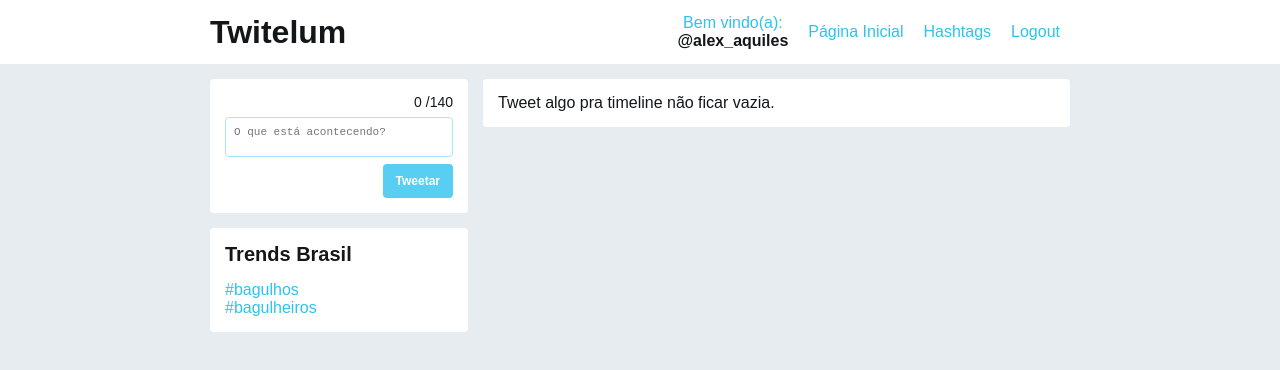
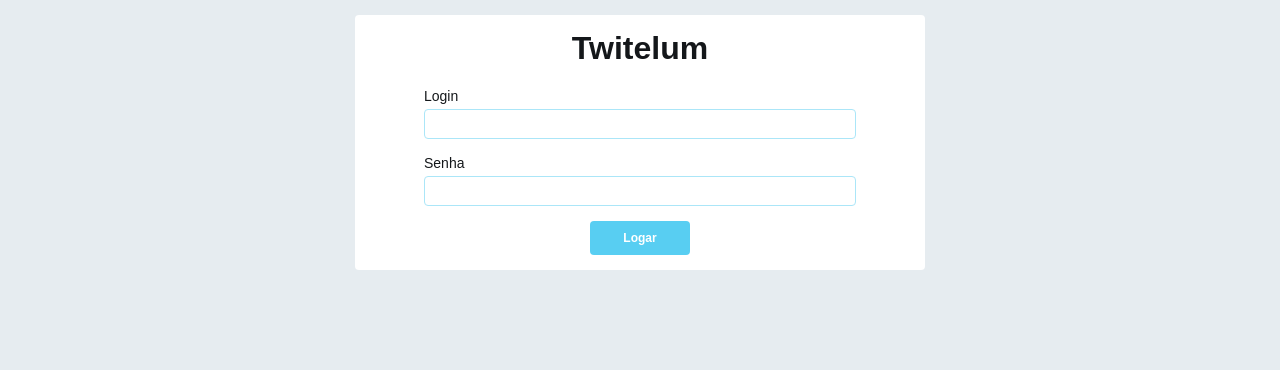
Before and after one commit to alexandreaquiles/react7804, a React (Create React App) app: page /login in a window 1280 px wide. Shown: the top 370 px of the page. Built offline with nearby package versions, Linux system fonts and the light colour scheme.

Commit message:
Capítulo 12 EXERCÍCIO: Roteamento, a página de login e a organização das rotas

```diff
--- a/package.json
+++ b/package.json
@@ -5,6 +5,7 @@
   "dependencies": {
     "react": "^16.4.1",
     "react-dom": "^16.4.1",
+    "react-router-dom": "^4.3.1",
     "react-scripts": "1.1.4"
   },
   "scripts": {
--- a/src/index.js
+++ b/src/index.js
@@ -13,8 +13,17 @@ import './assets/css/novoTweet.css'
 // import './index.css';
 
 
-import App from './App';
+//import App from './App';
 import registerServiceWorker from './registerServiceWorker';
 
-ReactDOM.render(<App />, document.getElementById('root'));
+import { BrowserRouter } from 'react-router-dom'
+import Roteamento from './routes';
+
+ReactDOM.render(
+
+    <BrowserRouter>
+        <Roteamento />
+    </BrowserRouter>
+
+    , document.getElementById('root'));
 registerServiceWorker();
--- /dev/null
+++ b/src/pages/LoginPage/index.js
@@ -0,0 +1,40 @@
+import React, { Component } from 'react'
+import Widget from '../../components/Widget'
+
+import './loginPage.css'
+
+
+class LoginPage extends Component {
+    render() {
+        return (
+            <div className="loginPage">
+                <div className="container">
+                    <Widget>
+                        <h1 className="loginPage__title">Twitelum</h1>
+                        <form className="loginPage__form" action="/">
+                            <div className="loginPage__inputWrap">
+                                <label className="loginPage__label" htmlFor="login">Login</label>
+                                <input className="loginPage__input" type="text" id="login" name="login"/>
+                            </div>
+                            <div className="loginPage__inputWrap">
+                                <label className="loginPage__label" htmlFor="senha">Senha</label>
+                                <input className="loginPage__input" type="password" id="senha" name="senha"/>
+                            </div>
+                            {/* <div className="loginPage__errorBox">
+                                Mensagem de erro!
+                            </div> */}
+                            <div className="loginPage__inputWrap">
+                                <button className="loginPage__btnLogin" type="submit">
+                                    Logar
+                                </button>
+                            </div>
+                        </form>
+                    </Widget>
+                </div>
+            </div>
+        )
+    }
+}
+
+
+export default LoginPage
--- /dev/null
+++ b/src/pages/LoginPage/loginPage.css
@@ -0,0 +1,71 @@
+.loginPage {
+    max-width: 600px;
+    margin: auto;
+}
+
+.loginPage__title {
+    margin-top: 0;
+    margin-bottom: 20px;
+    text-align: center;
+}
+
+.loginPage__form {
+    max-width: 80%;
+    margin: 0 auto;
+}
+
+.loginPage__inputWrap:not(:last-child) {
+    margin-bottom: 15px;
+}
+
+.loginPage__errorBox {
+    width: 100%;
+    padding: 15px;
+    box-sizing: border-box;
+    text-align: center;
+    border: 1px solid #ebccd1;
+    border-radius: 4px;
+    background: #f7dedf;
+    color: #a94442;
+    margin: 15px 0;
+}
+
+.loginPage__label {
+    font-size: 14px;
+    display: inline-block;
+    margin-bottom: 5px;
+}
+.loginPage__input {
+    width: 100%;
+    transition: height .2s;
+    border: 1px solid #abe6f8;
+    border-radius: 4px;
+    resize: none;
+    padding: 8px;
+    font-size: 11px;
+}
+.loginPage__input:not(:empty),
+.loginPage__input:focus {
+  box-shadow: 0 0 0 1px #ABE6F8;
+  outline: 0;
+}
+
+.loginPage__btnLogin {
+    color: white;
+    background-color: #58CEF2;
+    border-color: transparent;
+    border-radius: 4px;
+    cursor: pointer;
+    font-size: 12px;
+    font-weight: bold;
+    line-height: 20px;
+    padding: 5px 11px;
+    text-align: center;
+    white-space: nowrap;
+    margin-top: 3px;
+    margin-left: auto;
+    margin-right: auto;
+    display: block;
+    width: 100%;
+    max-width: 100px;
+}
--- /dev/null
+++ b/src/routes.js
@@ -0,0 +1,21 @@
+import React, { Component } from 'react';
+import { Switch, Route } from 'react-router-dom';
+
+import Home from './pages/Home';
+import LoginPage from './pages/LoginPage';
+
+class Roteamento extends Component {
+    render() {
+
+        return (
+
+            <Switch>
+                <Route path="/" component={ Home } exact />
+                <Route path="/login" component={ LoginPage } exact />
+            </Switch>
+
+        );
+    }
+}
+
+export default Roteamento;
```
Also changed, not shown: src/pages/Home/index.js (renamed from src/App.js, +8 -8 lines), 1 other file (tests, documents, lock files or other folders).
